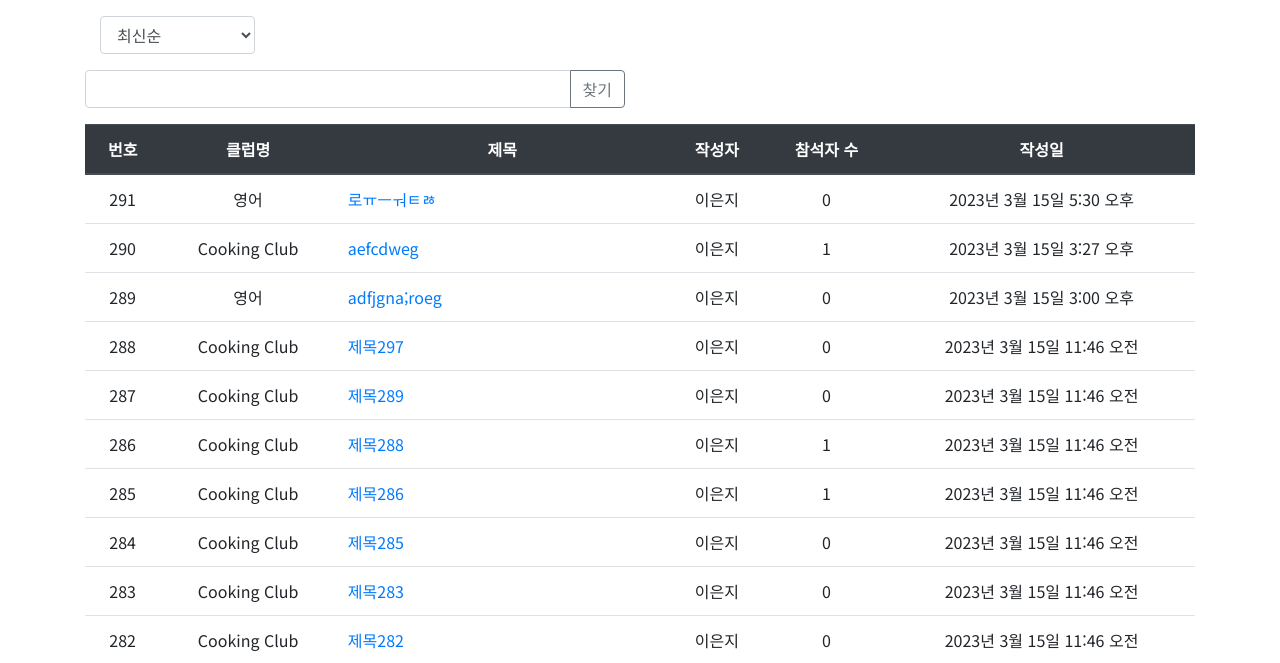
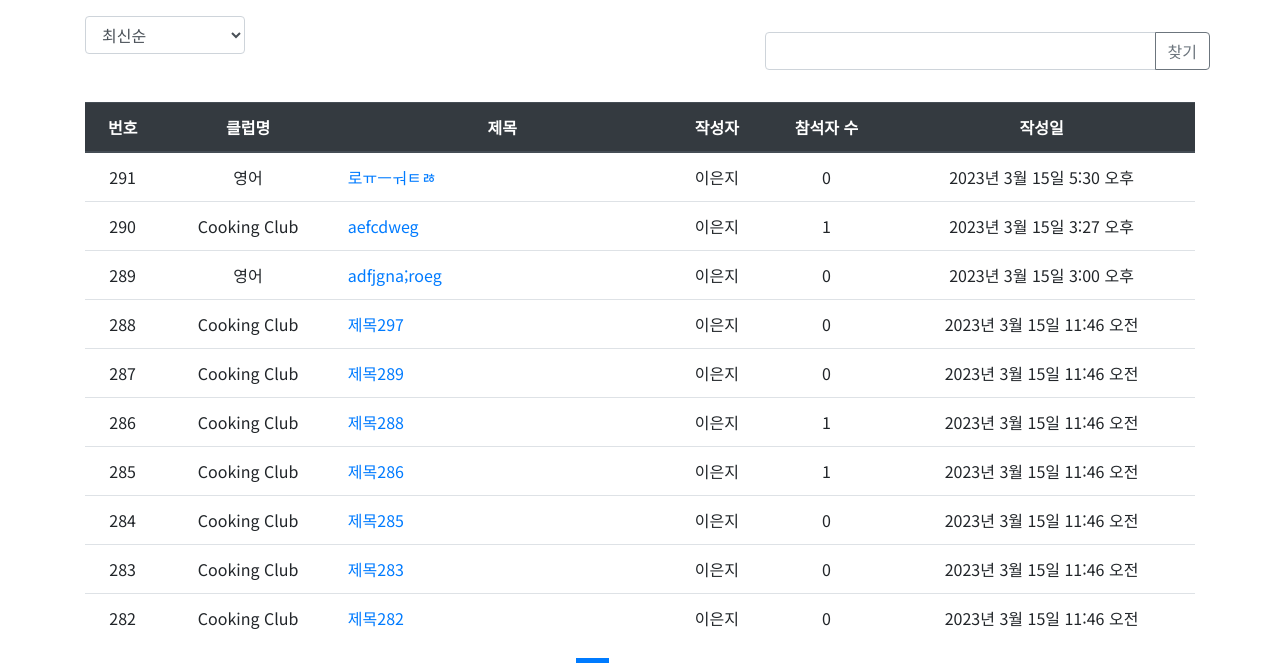
Before and after one commit to IoT-1st-Team-Project/DAMOA, a Django app: page /main/board_list/ in a window 1280 px wide. Shown: the part 77-740 px from the top of the page. Run offline with Django 4.2, Linux system fonts and the light colour scheme; data comes from the database, SQL or seed files in the repository; both versions use the stored data as it was after the commit; some libraries are stand-ins or nearby versions.

Commit message:
은지 3.15 17:31

```diff
--- a/main/views.py
+++ b/main/views.py
@@ -5,7 +5,7 @@ from django.contrib.auth.decorators import login_required
 from django.utils import timezone
 from .forms import BoardForm, ClubForm, ReplyForm
 from django.contrib import messages
-from django.db.models import Q
+from django.db.models import Q, Count
 
 def index(request):
     """
@@ -67,6 +67,12 @@ def board_list(request):
         board_list = Board.objects.order_by('-create_date')
     elif so == 'late':
         board_list = Board.objects.order_by('create_date')
+    elif so == 'recommend':
+        board_list = Board.objects.annotate(
+            num_voter = Count('voter')).order_by('-num_voter', '-create_date')
+    elif so == 'popular':
+        board_list = Board.objects.annotate(
+            num_reply = Count('reply')).order_by('-num_reply', '-create_date')
     else : # 위 경우 제외 board_id 역순정렬
         board_list = Board.objects.order_by('-id')
 
@@ -80,7 +86,7 @@ def board_list(request):
 
     paginator = Paginator(board_list, 10)  # 페이지당 10개
     page_obj = paginator.get_page(page)
-    context = {'board_list':page_obj, 'page':page, 'kw':kw}
+    context = {'board_list':page_obj, 'page':page, 'kw':kw, 'so':so}
 
     return render(request, 'main/board_list.html', context)
 
--- a/templates/main/board_detail.html
+++ b/templates/main/board_detail.html
@@ -24,8 +24,8 @@
       <a href="#" data-uri="{%url 'main:vote_board' board.id %}" class="recommend btn btn-sm btn-outline-danger btn-block my-1">참석</a>
     </div>
     <div class="card-body">
-      <p class="card-text">{{ board.content }}</p>
-      <hr>
+      <p class="card-text">
+
         <p class="card-text">참석자:
           {% for voter in board.voter.all %}
             {{ voter.name }}
@@ -33,7 +33,9 @@
             참석한 사람이 아직 없습니다.
           {% endfor %}
         </p>
+      </p>
     </div>
+    <hr>
 
     <div class="card my-3">
       <div class="card-body">
--- a/templates/main/board_list.html
+++ b/templates/main/board_list.html
@@ -17,30 +17,29 @@
   </style>
 
   <div class="container my-3">
-
+    <div class="row justify-content-between my-3">
     <!-- 정렬기능 추가 -->
       <div class="col-2">
         <select class="form-control so">
-        <option value="recent" {% if so == 'recent' %}selected{% endif %}>
+          <option value="recent" {% if so == 'recent' %} selected{% endif %}>
             최신순
           </option>
-        <option value="late" {% if so == 'late' %}selected{% endif %}>
+          <option value="late" {% if so == 'late' %} selected{% endif %}>
             오래된순
           </option>
-        <option value="recommend" {% if so == 'recommend' %}selected{% endif %}>
+          <option value="recommend" {% if so == 'recommend' %} selected{% endif %}>
             추천순
           </option>
-        <option value="popular" {% if so == 'popular' %}selected{% endif %}>
+          <option value="popular" {% if so == 'popular' %} selected{% endif %}>
             인기순
           </option>
         </select>
       </div>
 
     <!-- 검색부분 추가 -->
-    <div class="row my-3">
-      <div class="col-6">
+      <div class="row col-5 my-3">
           <div class="input-group">
-          <input type="text" id="search_kw" class="form-control" value="{{ kw|default_if_none:'' }}">
+            <input type="text" id="search_kw" class="form-control kw" value="{{ kw|default_if_none:'' }}">
             <div class="input-group-append">
               <button class="btn btn-outline-secondary" type="button" id="btn_search">찾기</button>
             </div>
@@ -144,6 +143,7 @@
   <form id="searchForm" method="get" action="{% url 'main:board_list' %}">
     <input type="hidden" id="kw" name="kw" value="{{ kw|default_if_none:'' }}">
     <input type="hidden" id="page" name="page" value="{{ page }}">
+    <input type="hidden" id="so" name="so" value={{ so }}">"
   </form>
 
 {% endblock %}
@@ -153,17 +153,31 @@
   <script type='text/javascript'>
     // 검색기능 자바스크립트
     const page_elements = document.getElementsByClassName("page-link");
-Array.from(page_elements).forEach(function(element) {
-    element.addEventListener('click', function() {
-        document.getElementById('page').value = this.dataset.page;
-        document.getElementById('searchForm').submit();
+    Array
+      .from(page_elements)
+      .forEach(function (element) {
+        element.addEventListener('click', function () {
+          document
+            .getElementById('page')
+            .value = this.dataset.page;
+          document
+            .getElementById('searchForm')
+            .submit();
         });
       });
     const btn_search = document.getElementById("btn_search");
-btn_search.addEventListener('click', function() {
-    document.getElementById('kw').value = document.getElementById('search_kw').value;
-    document.getElementById('page').value = 1;      // 검색버튼을 클릭할 경우 1페이지부터 조회
-    document.getElementById('searchForm').submit();
+    btn_search.addEventListener('click', function () {
+      document
+        .getElementById('kw')
+        .value = document
+        .getElementById('search_kw')
+        .value;
+      document
+        .getElementById('page')
+        .value = 1; // 검색버튼을 클릭할 경우 1페이지부터 조회
+      document
+        .getElementById('searchForm')
+        .submit();
     });
 
     // 정렬기능 자바스크립트
@@ -173,9 +187,10 @@ sortSelect.addEventListener('change', () => {
       const so = sortSelect.value;
       const currentUrl = window.location.href;
       const url = new URL(currentUrl);
-  url.searchParams.set('so', so);
+      url
+        .searchParams
+        .set('so', so);
       window.location.href = url.href;
     });
-
   </script>
 {% endblock %}
```
Also changed, not shown: db.sqlite3. Lines whose indentation alone changed are shown as unchanged.
